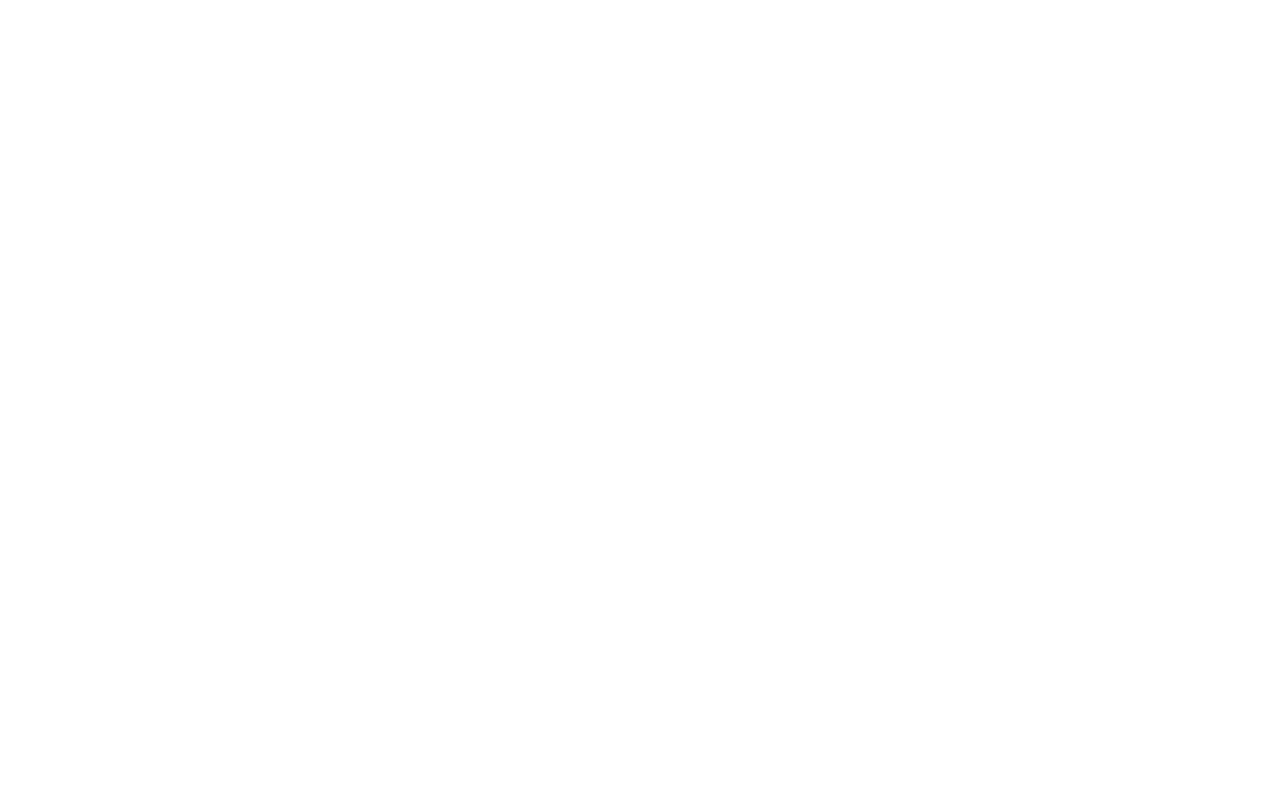
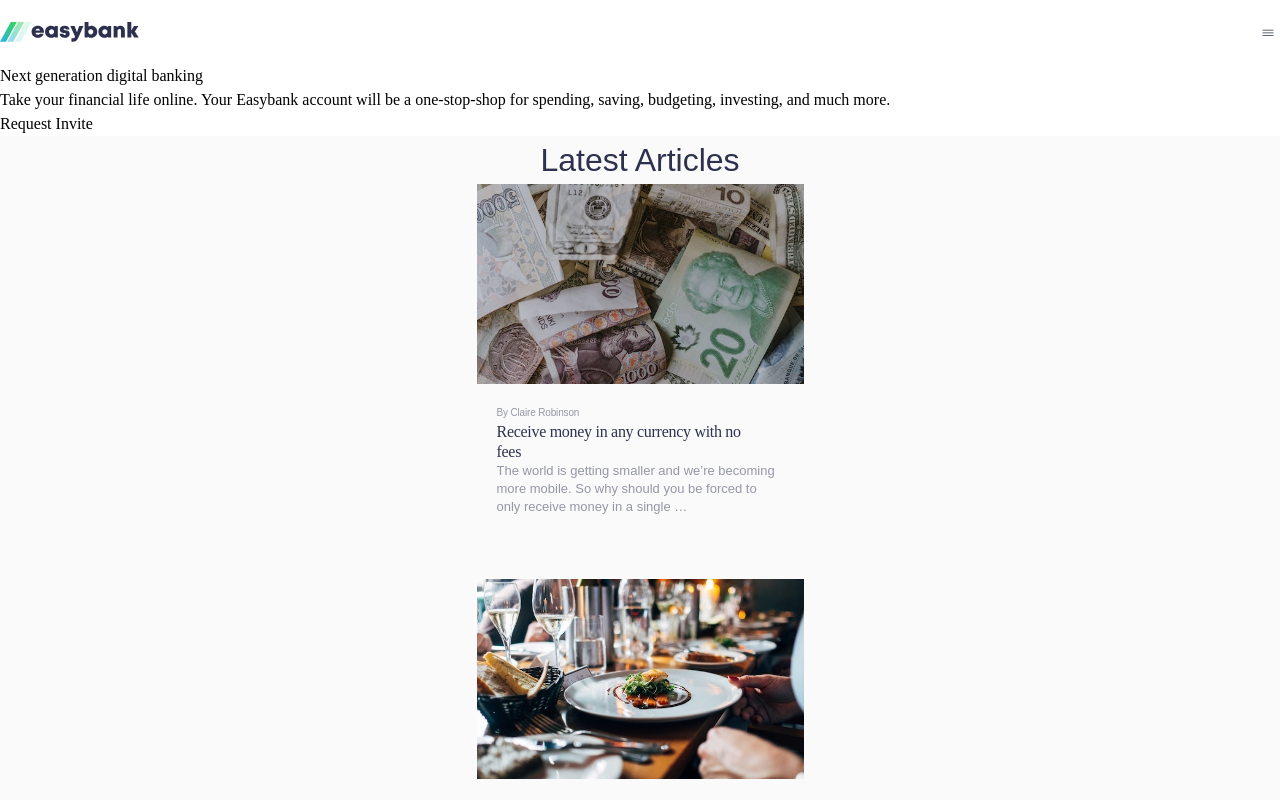
Before and after one commit to olivcamj/easybank-landing, a React (Vite) app: page / in a window 1280 px wide. Shown: the top 800 px of the page. Built offline with nearby package versions, Linux system fonts and the light colour scheme; a web font is replaced by a local one.

Commit message:
feat: add Header component

```diff
--- a/src/App.tsx
+++ b/src/App.tsx
@@ -1,5 +1,16 @@
-function App() {
-    return <></>
+import Header from './components/Header'
+import Hero from './components/Hero'
+import Footer from './components/Footer'
+import ArticleList from './components/ArticleList'
+const App: React.FC = () => {
+    return (
+        <>
+            <Header />
+            <Hero />
+            <ArticleList />
+            <Footer />
+        </>
+    )
 }
 
 export default App
--- /dev/null
+++ b/src/components/Header.tsx
@@ -0,0 +1,29 @@
+import { useState } from 'react'
+import Logo from '../assets/images/logo.svg'
+import { TfiClose } from 'react-icons/tfi'
+import { VscMenu } from 'react-icons/vsc'
+
+const Header = () => {
+    const [isOpen, setIsOpen] = useState(false)
+
+    const toggleMenu = () => setIsOpen(!isOpen)
+
+    return (
+        <header className="relative top-0 right-0 z-12 flex h-[64px] w-full items-center justify-between bg-[#fff]">
+            <img src={Logo} alt="Easybank" />
+            <div
+                onClick={toggleMenu}
+                aria-label={isOpen ? 'Close menu' : 'Open menu'}
+                className="text-[#2D314D]"
+            >
+                {isOpen ? (
+                    <TfiClose className="h-[19px] w-[18px]" />
+                ) : (
+                    <VscMenu className="h-[11px] w-[24px]" />
+                )}
+            </div>
+        </header>
+    )
+}
+
+export default Header
```
